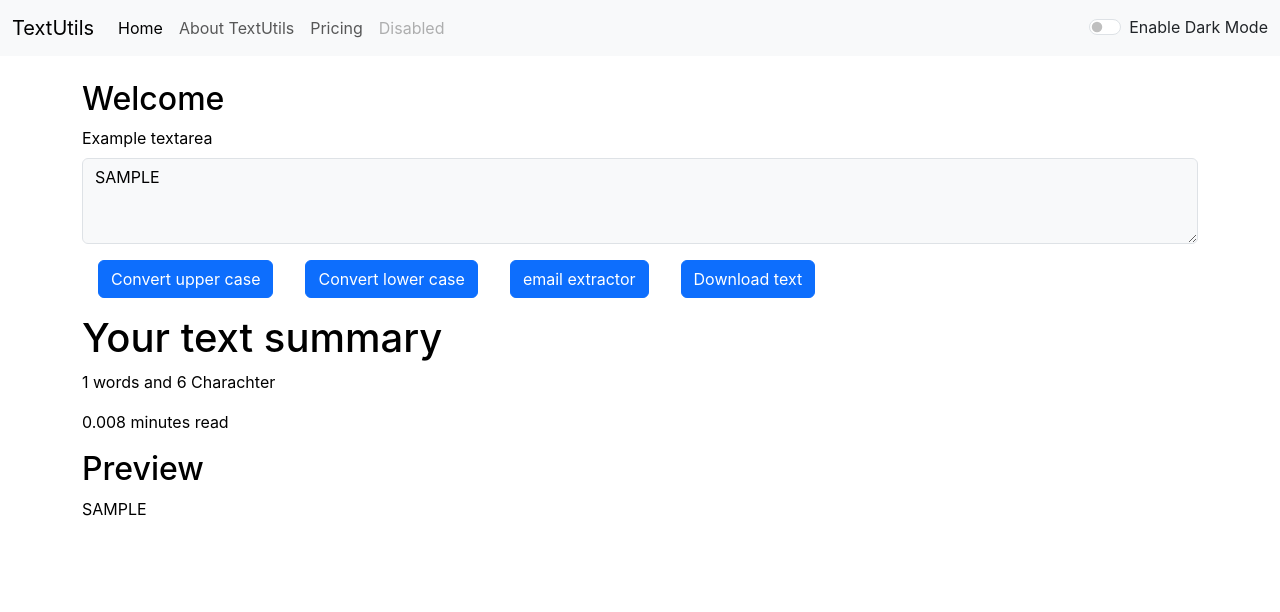
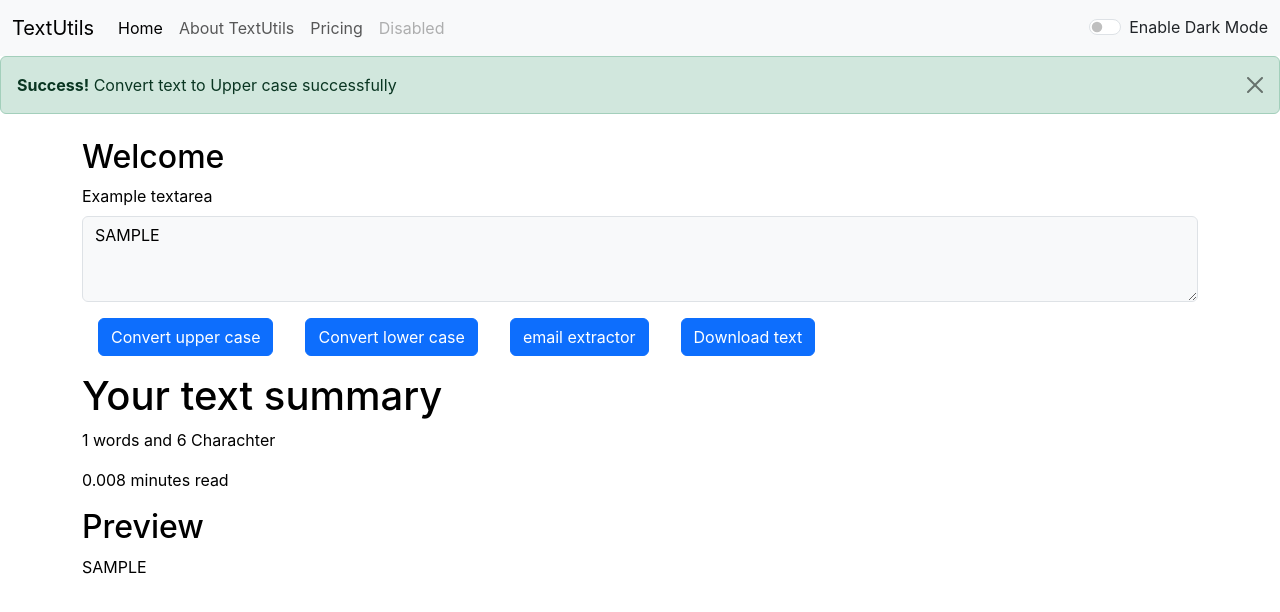
Before and after one commit to amanuchitkar/60-Days-of-ReactJs, a React (Create React App) app in the folder textutils/: page / in a window 1280 px wide. Both pictures are taken after typing "Sample" into the empty fields and a click on the button "Convert upper case". Shown: the top 612 px of the page. Built offline with nearby package versions, Linux system fonts and the light colour scheme.

Commit message:
60 Days of ReactJs

```diff
--- a/textutils/src/App.js
+++ b/textutils/src/App.js
@@ -4,18 +4,29 @@ import "./App.css";
 import Navbar from "./Componets/navbar";
 import Textarea from "./Componets/textForm";
 // import About from "./Componets/about";
+import Alert from './Componets/Alert'
 
 // let name = "aman";
 function App() {
   const [mode,setMode]=useState("light");
+  const[alert,setAlert]=useState(null)
+  const showAlert=(message,type)=>{
+    setAlert({
+      msg:message,
+      type:type
+    })
+
+  }
   const toggleMode=()=>{
     if (mode==="light"){
     setMode("dark")
     document.body.style.backgroundColor="#1a1d1f"
+    showAlert("Drak mode Enable succesfully","success")
   }
   else if(mode==="dark"){
     setMode("light")
     document.body.style.backgroundColor="white"
+    showAlert("Light mode Enable succesfully","success")
     }
     else{
       console.log("error")
@@ -25,8 +36,8 @@ function App() {
   return (
     <>
       <Navbar title="TextUtils" aboutText="About TextUtils" mode={mode} togglemode={toggleMode}/>
-      {/* <Navbar/> */}
-      <Textarea heading="Welcome" mode={mode}/>
+      <Alert alert={alert}/>
+      <Textarea heading="Welcome" mode={mode} showAlert={showAlert}/>
       {/* <About /> */}
     </>
   );
--- /dev/null
+++ b/textutils/src/Componets/Alert.js
@@ -0,0 +1,22 @@
+// rfce
+// import PropTypes from "prop-types";
+
+import React from 'react'
+
+function Alert(props) {
+    const Capitelized = (word)=>{
+        const lower=word.toLowerCase();
+        return lower.charAt(0).toUpperCase()+lower.slice(1);
+
+    }
+    return (
+   props.alert && <div>
+      <div className={`alert alert-${props.alert.type} alert-dismissible fade show`} role="alert">
+  <strong>{Capitelized(props.alert.type)}!</strong> {props.alert.msg}
+  <button type="button" className="btn-close" data-bs-dismiss="alert" aria-label="Close"></button>
+</div>
+    </div>
+  )
+}
+
+export default Alert
--- a/textutils/src/Componets/textForm.js
+++ b/textutils/src/Componets/textForm.js
@@ -2,18 +2,23 @@ import React, { useState } from "react";
 import PropTypes from "prop-types";
 
 export default function TextForm(props) {
+  const [text, setText] = useState("");
   const handleupclick = () => {
     // console.log("hello button clicked"+text);
     let newText = text.toUpperCase();
     setText(newText);
+    props.showAlert("Convert text to Upper case successfully","success")
   };
   const handlelowclick = () => {
     let newText = text.toLowerCase();
     setText(newText);
+    props.showAlert("Convert text to lower case successfully","success")
   };
   const emailextrac = () => {
     let email = text.split("@");
     setText(email[0]);
+    props.showAlert("Extract Email successfully","success")
+    props.showAlert("Extract Email successfully","success")
   };
   const dowtext = () => {
     const blob = new Blob([text], { type: "text/plain;charset=utf-8" });
@@ -28,7 +33,6 @@ export default function TextForm(props) {
     setText(event.target.value);
   };
 
-  const [text, setText] = useState("");
   // setText("kfdljsajf");
   return (
     <>
@@ -67,7 +71,7 @@ export default function TextForm(props) {
         </p>
         <p>{0.008 * text.split(" ").length} minutes read</p>
         <h2>Preview</h2>
-        <p>{text}</p>
+        <p>{text.length>0?text:"Enter Somting to Preview it"}</p>
       </div>
     </>
   );
```
